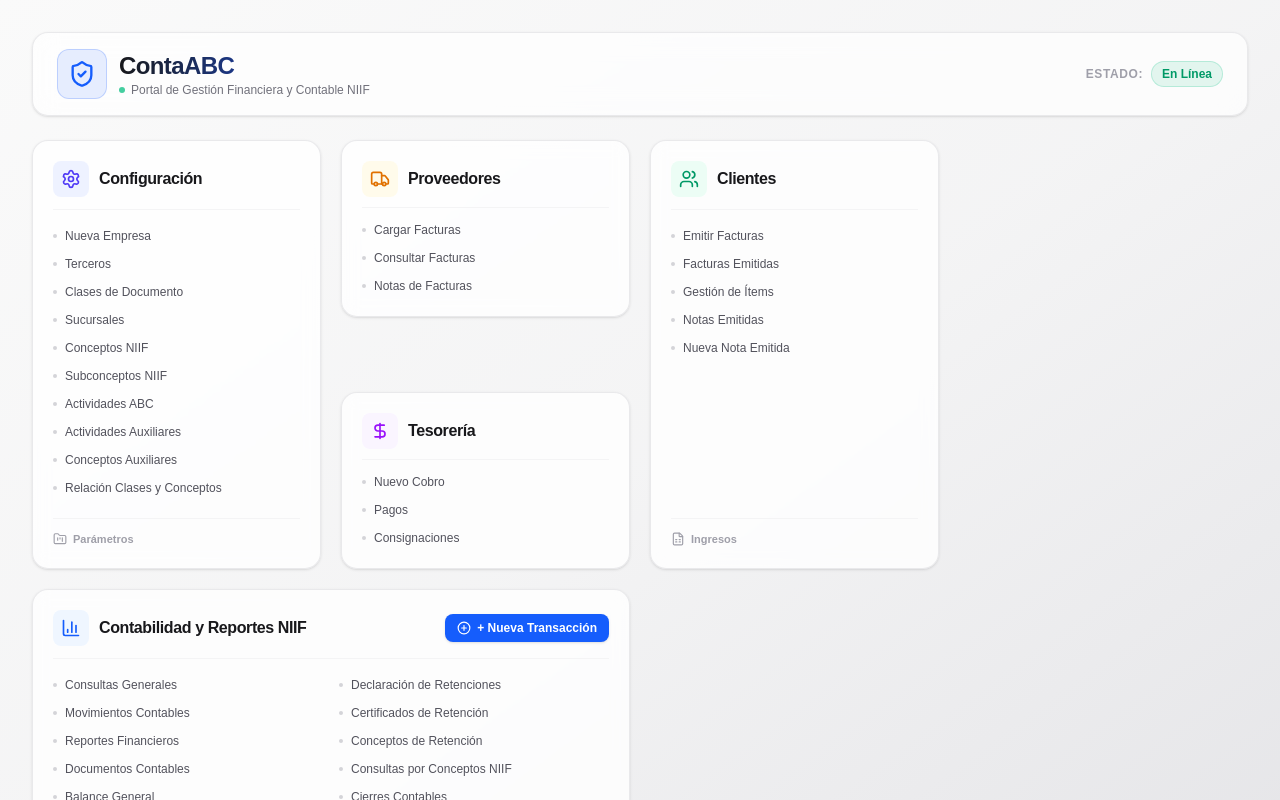
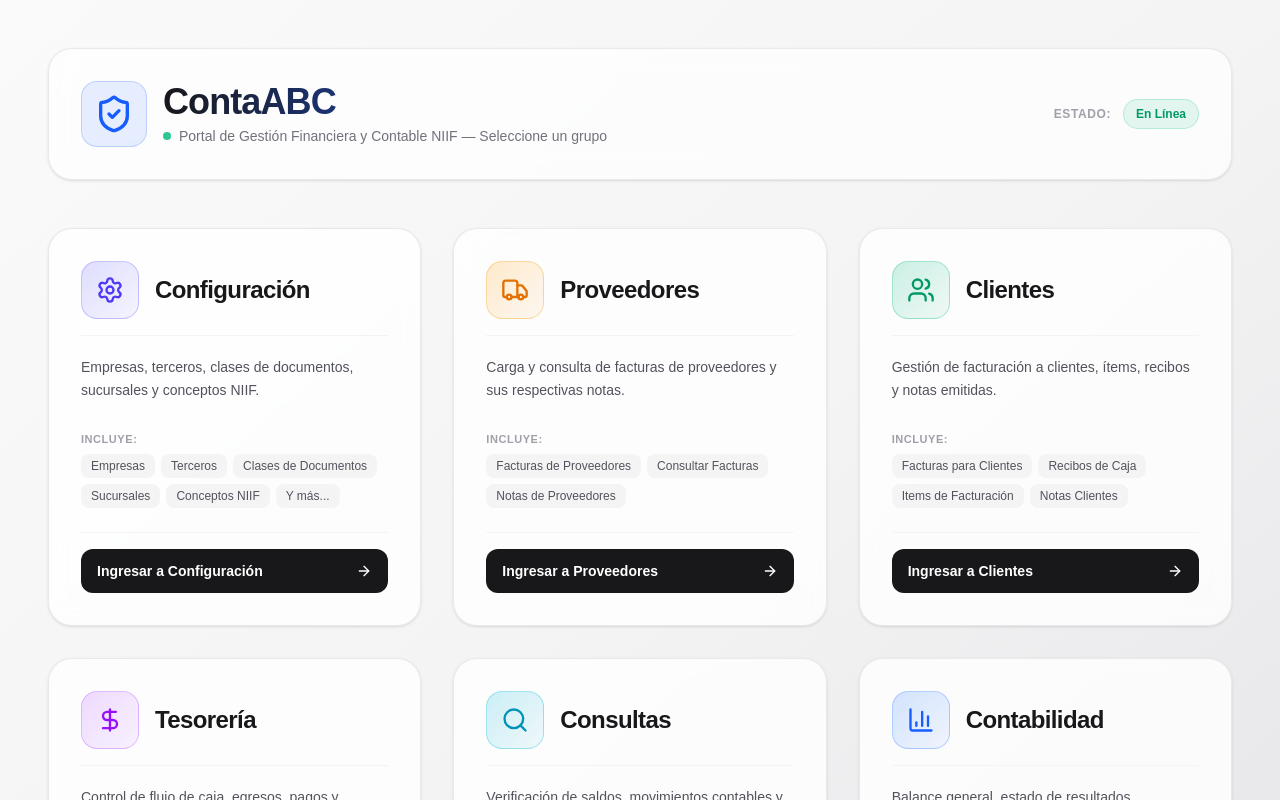
Before and after one commit to ContaABC/APPCONTAABC, a Next.js app: page / in a window 1280 px wide. Shown: the top 800 px of the page. Built offline with nearby package versions, Linux system fonts and the light colour scheme.

Commit message:
Optimizar dashboard principal en 4 columnas compactas sin scroll

```diff
--- a/app/page.tsx
+++ b/app/page.tsx
@@ -5,243 +5,142 @@ import {
   Truck,
   DollarSign,
   BarChart3,
+  Search,
   ShieldCheck,
   ArrowRight,
-  PlusCircle,
-  FileSpreadsheet,
-  FolderKanban
+  FolderTree
 } from "lucide-react";
 
 export default function Home() {
+  // Definición de los 6 grupos principales con sus rutas y descripciones basadas en tu menú
+  const grupos = [
+    {
+      nombre: "Configuración",
+      descripcion: "Empresas, terceros, clases de documentos, sucursales y conceptos NIIF.",
+      ruta: "#configuracion", // O puedes crear una ruta dedicada como /modulos/configuracion
+      icono: Settings,
+      color: "from-indigo-500/20 to-indigo-600/5 text-indigo-600 dark:text-indigo-400 border-indigo-500/30",
+      elementos: ["Empresas", "Terceros", "Clases de Documentos", "Sucursales", "Conceptos NIIF", "Y más..."]
+    },
+    {
+      nombre: "Proveedores",
+      descripcion: "Carga y consulta de facturas de proveedores y sus respectivas notas.",
+      ruta: "#proveedores",
+      icono: Truck,
+      color: "from-amber-500/20 to-amber-600/5 text-amber-600 dark:text-amber-400 border-amber-500/30",
+      elementos: ["Facturas de Proveedores", "Consultar Facturas", "Notas de Proveedores"]
+    },
+    {
+      nombre: "Clientes",
+      descripcion: "Gestión de facturación a clientes, ítems, recibos y notas emitidas.",
+      ruta: "#clientes",
+      icono: Users,
+      color: "from-emerald-500/20 to-emerald-600/5 text-emerald-600 dark:text-emerald-400 border-emerald-500/30",
+      elementos: ["Facturas para Clientes", "Recibos de Caja", "Items de Facturación", "Notas Clientes"]
+    },
+    {
+      nombre: "Tesorería",
+      descripcion: "Control de flujo de caja, egresos, pagos y consignaciones bancarias.",
+      ruta: "#tesoreria",
+      icono: DollarSign,
+      color: "from-purple-500/20 to-purple-600/5 text-purple-600 dark:text-purple-400 border-purple-500/30",
+      elementos: ["Egresos", "Consignaciones", "Pagos"]
+    },
+    {
+      nombre: "Consultas",
+      descripcion: "Verificación de saldos, movimientos contables y reportes detallados.",
+      ruta: "#consultas",
+      icono: Search,
+      color: "from-cyan-500/20 to-cyan-600/5 text-cyan-600 dark:text-cyan-400 border-cyan-500/30",
+      elementos: ["Consulta de Saldos", "Movimientos", "Reportes Contables", "Conceptos NIIF"]
+    },
+    {
+      nombre: "Contabilidad",
+      descripcion: "Balance general, estado de resultados, retenciones y cierres contables.",
+      ruta: "#contabilidad",
+      icono: BarChart3,
+      color: "from-blue-500/20 to-blue-600/5 text-blue-600 dark:text-blue-400 border-blue-500/30",
+      elementos: ["Balance General", "Estado de Resultados", "Declaración Retenciones", "Cierres"]
+    },
+  ];
+
   return (
-    <main className="min-h-screen bg-gradient-to-br from-zinc-50 via-zinc-100 to-zinc-200 dark:from-zinc-950 dark:via-zinc-900 dark:to-zinc-950 text-zinc-900 dark:text-zinc-100 p-4 md:p-8 transition-colors duration-300">
+    <main className="min-h-screen bg-gradient-to-br from-zinc-50 via-zinc-100 to-zinc-200 dark:from-zinc-950 dark:via-zinc-900 dark:to-zinc-950 text-zinc-900 dark:text-zinc-100 p-6 md:p-12 transition-colors duration-300">
 
-      {/* Encabezado Principal Compacto */}
-      <header className="max-w-7xl mx-auto mb-6 backdrop-blur-md bg-white/70 dark:bg-zinc-900/70 border border-zinc-200/80 dark:border-zinc-800/80 px-6 py-4 rounded-2xl shadow-sm flex flex-col md:flex-row justify-between items-start md:items-center gap-4">
-        <div className="flex items-center gap-3">
-          <div className="p-2.5 bg-blue-600/10 dark:bg-blue-500/10 rounded-xl border border-blue-600/20 text-blue-600 dark:text-blue-400">
-            <ShieldCheck className="w-7 h-7" />
+      {/* Encabezado Principal */}
+      <header className="max-w-7xl mx-auto mb-12 backdrop-blur-md bg-white/70 dark:bg-zinc-900/70 border border-zinc-200/80 dark:border-zinc-800/80 p-8 rounded-3xl shadow-sm flex flex-col md:flex-row justify-between items-start md:items-center gap-6">
+        <div className="flex items-center gap-4">
+          <div className="p-3 bg-blue-600/10 dark:bg-blue-500/10 rounded-2xl border border-blue-600/20 text-blue-600 dark:text-blue-400">
+            <ShieldCheck className="w-10 h-10" />
           </div>
           <div>
-            <h1 className="text-2xl font-extrabold tracking-tight bg-gradient-to-r from-zinc-900 via-blue-900 to-zinc-700 dark:from-white dark:via-blue-200 dark:to-zinc-400 bg-clip-text text-transparent">
+            <h1 className="text-3xl md:text-4xl font-extrabold tracking-tight bg-gradient-to-r from-zinc-900 via-blue-900 to-zinc-700 dark:from-white dark:via-blue-200 dark:to-zinc-400 bg-clip-text text-transparent">
               ContaABC
             </h1>
-            <p className="text-xs font-medium text-zinc-500 dark:text-zinc-400 flex items-center gap-1.5">
-              <span className="inline-block w-1.5 h-1.5 rounded-full bg-emerald-500 animate-pulse"></span>
-              Portal de Gestión Financiera y Contable NIIF
+            <p className="text-sm font-medium text-zinc-500 dark:text-zinc-400 mt-1 flex items-center gap-2">
+              <span className="inline-block w-2 h-2 rounded-full bg-emerald-500 animate-pulse"></span>
+              Portal de Gestión Financiera y Contable NIIF — Seleccione un grupo
             </p>
           </div>
         </div>
 
-        <div className="flex items-center gap-2">
-          <span className="text-xs uppercase tracking-wider text-zinc-400 font-semibold hidden sm:inline">Estado:</span>
-          <span className="text-xs font-bold text-emerald-600 dark:text-emerald-400 bg-emerald-500/10 px-2.5 py-1 rounded-full border border-emerald-500/20">En Línea</span>
+        <div className="flex items-center gap-3">
+          <span className="text-xs uppercase tracking-wider text-zinc-400 font-semibold">Estado:</span>
+          <span className="text-xs font-bold text-emerald-600 dark:text-emerald-400 bg-emerald-500/10 px-3 py-1.5 rounded-full border border-emerald-500/20">En Línea</span>
         </div>
       </header>
 
-      {/* Cuadrícula optimizada: 4 columnas en pantallas grandes para evitar scroll */}
-      <div className="max-w-7xl mx-auto grid grid-cols-1 md:grid-cols-2 lg:grid-cols-4 gap-5">
-
-        {/* GRUPO 1: CONFIGURACIÓN (Compacto) */}
-        <div className="group bg-white/80 dark:bg-zinc-900/80 backdrop-blur-sm rounded-2xl border border-zinc-200/80 dark:border-zinc-800/80 p-5 shadow-sm hover:shadow-md hover:border-indigo-500/30 transition-all duration-300 flex flex-col justify-between">
+      {/* Cuadrícula de Grupos Principales */}
+      <div className="max-w-7xl mx-auto grid grid-cols-1 md:grid-cols-2 lg:grid-cols-3 gap-8">
+        {grupos.map((grupo, index) => {
+          const IconComponent = grupo.icono;
+          return (
+            <div
+              key={index}
+              className="group bg-white/80 dark:bg-zinc-900/80 backdrop-blur-sm rounded-3xl border border-zinc-200/80 dark:border-zinc-800/80 p-8 shadow-sm hover:shadow-xl hover:border-blue-500/40 transition-all duration-300 flex flex-col justify-between"
+            >
               <div>
-            <div className="flex items-center gap-2.5 mb-4 pb-3 border-b border-zinc-100 dark:border-zinc-800">
-              <div className="p-2 bg-indigo-50 dark:bg-indigo-950/50 rounded-lg text-indigo-600 dark:text-indigo-400">
-                <Settings className="w-5 h-5" />
+                {/* Icono y Título */}
+                <div className="flex items-center gap-4 mb-5 pb-4 border-b border-zinc-100 dark:border-zinc-800">
+                  <div className={`p-3.5 rounded-2xl border bg-gradient-to-br ${grupo.color}`}>
+                    <IconComponent className="w-7 h-7" />
                   </div>
-              <h2 className="text-base font-bold tracking-tight">Configuración</h2>
-            </div>
-            <ul className="space-y-2 text-xs font-medium">
-              {[
-                { name: "Nueva Empresa", href: "/api/empresas/nueva" },
-                { name: "Terceros", href: "/terceros" },
-                { name: "Clases de Documento", href: "/configuracion/clases-documento" },
-                { name: "Sucursales", href: "/Sucursales" },
-                { name: "Conceptos NIIF", href: "/ConceptosNiif" },
-                { name: "Subconceptos NIIF", href: "/subconceptos_niif" },
-                { name: "Actividades ABC", href: "/ActividadesABC" },
-                { name: "Actividades Auxiliares", href: "/actividades_auxiliares" },
-                { name: "Conceptos Auxiliares", href: "/conceptos_auxiliares" },
-                { name: "Relación Clases y Conceptos", href: "/clase_documento_conceptos" },
-              ].map((item, idx) => (
-                <li key={idx}>
-                  <Link href={item.href} className="group/link text-zinc-600 dark:text-zinc-400 hover:text-indigo-600 dark:hover:text-indigo-400 transition flex items-center justify-between py-0.5">
-                    <span className="flex items-center gap-2 truncate">
-                      <span className="w-1 h-1 rounded-full bg-zinc-300 dark:bg-zinc-700 group-hover/link:bg-indigo-600 transition-colors"></span>
-                      <span className="truncate">{item.name}</span>
-                    </span>
-                    <ArrowRight className="w-3 h-3 opacity-0 -translate-x-1 group-hover/link:opacity-100 group-hover/link:translate-x-0 transition-all text-indigo-600 dark:text-indigo-400 flex-shrink-0" />
-                  </Link>
-                </li>
-              ))}
-            </ul>
-          </div>
-          <div className="mt-5 pt-3 border-t border-zinc-100 dark:border-zinc-800/80 text-[11px] font-semibold text-zinc-400 flex items-center gap-1.5">
-            <FolderKanban className="w-3.5 h-3.5" /> Parámetros
+                  <div>
+                    <h2 className="text-2xl font-bold tracking-tight">{grupo.nombre}</h2>
                   </div>
                 </div>
 
-        {/* GRUPO 2 & 3 UNIDOS / COMPACTOS: PROVEEDORES Y TESORERÍA */}
-        <div className="space-y-5 flex flex-col justify-between">
+                {/* Descripción */}
+                <p className="text-sm text-zinc-600 dark:text-zinc-400 mb-6 leading-relaxed">
+                  {grupo.descripcion}
+                </p>
 
-          {/* Proveedores */}
-          <div className="group bg-white/80 dark:bg-zinc-900/80 backdrop-blur-sm rounded-2xl border border-zinc-200/80 dark:border-zinc-800/80 p-5 shadow-sm hover:shadow-md hover:border-amber-500/30 transition-all duration-300">
-            <div className="flex items-center gap-2.5 mb-3 pb-2.5 border-b border-zinc-100 dark:border-zinc-800">
-              <div className="p-2 bg-amber-50 dark:bg-amber-950/50 rounded-lg text-amber-600 dark:text-amber-400">
-                <Truck className="w-5 h-5" />
+                {/* Vista previa de opciones */}
+                <div className="space-y-1.5 mb-6">
+                  <span className="text-[11px] font-bold uppercase tracking-wider text-zinc-400">Incluye:</span>
+                  <div className="flex flex-wrap gap-1.5 pt-1">
+                    {grupo.elementos.map((el, i) => (
+                      <span key={i} className="text-xs bg-zinc-100 dark:bg-zinc-800 text-zinc-600 dark:text-zinc-300 px-2.5 py-1 rounded-lg">
+                        {el}
+                      </span>
+                    ))}
                   </div>
-              <h2 className="text-base font-bold tracking-tight">Proveedores</h2>
-            </div>
-            <ul className="space-y-2 text-xs font-medium">
-              {[
-                { name: "Cargar Facturas", href: "/facturas/cargar" },
-                { name: "Consultar Facturas", href: "/facturas/consultar" },
-                { name: "Notas de Facturas", href: "/facturas/notas" },
-              ].map((item, idx) => (
-                <li key={idx}>
-                  <Link href={item.href} className="group/link text-zinc-600 dark:text-zinc-400 hover:text-amber-600 dark:hover:text-amber-400 transition flex items-center justify-between py-0.5">
-                    <span className="flex items-center gap-2 truncate">
-                      <span className="w-1 h-1 rounded-full bg-zinc-300 dark:bg-zinc-700 group-hover/link:bg-amber-600 transition-colors"></span>
-                      <span className="truncate">{item.name}</span>
-                    </span>
-                    <ArrowRight className="w-3 h-3 opacity-0 -translate-x-1 group-hover/link:opacity-100 group-hover/link:translate-x-0 transition-all text-amber-600 dark:text-amber-400 flex-shrink-0" />
-                  </Link>
-                </li>
-              ))}
-            </ul>
-          </div>
-
-          {/* Tesorería */}
-          <div className="group bg-white/80 dark:bg-zinc-900/80 backdrop-blur-sm rounded-2xl border border-zinc-200/80 dark:border-zinc-800/80 p-5 shadow-sm hover:shadow-md hover:border-purple-500/30 transition-all duration-300">
-            <div className="flex items-center gap-2.5 mb-3 pb-2.5 border-b border-zinc-100 dark:border-zinc-800">
-              <div className="p-2 bg-purple-50 dark:bg-purple-950/50 rounded-lg text-purple-600 dark:text-purple-400">
-                <DollarSign className="w-5 h-5" />
-              </div>
-              <h2 className="text-base font-bold tracking-tight">Tesorería</h2>
-            </div>
-            <ul className="space-y-2 text-xs font-medium">
-              {[
-                { name: "Nuevo Cobro", href: "/cobros/nuevo" },
-                { name: "Pagos", href: "/tesoreria/pagos" },
-                { name: "Consignaciones", href: "/tesoreria/consignaciones" },
-              ].map((item, idx) => (
-                <li key={idx}>
-                  <Link href={item.href} className="group/link text-zinc-600 dark:text-zinc-400 hover:text-purple-600 dark:hover:text-purple-400 transition flex items-center justify-between py-0.5">
-                    <span className="flex items-center gap-2 truncate">
-                      <span className="w-1 h-1 rounded-full bg-zinc-300 dark:bg-zinc-700 group-hover/link:bg-purple-600 transition-colors"></span>
-                      <span className="truncate">{item.name}</span>
-                    </span>
-                    <ArrowRight className="w-3 h-3 opacity-0 -translate-x-1 group-hover/link:opacity-100 group-hover/link:translate-x-0 transition-all text-purple-600 dark:text-purple-400 flex-shrink-0" />
-                  </Link>
-                </li>
-              ))}
-            </ul>
-          </div>
-
-        </div>
-
-        {/* GRUPO 4: CLIENTES */}
-        <div className="group bg-white/80 dark:bg-zinc-900/80 backdrop-blur-sm rounded-2xl border border-zinc-200/80 dark:border-zinc-800/80 p-5 shadow-sm hover:shadow-md hover:border-emerald-500/30 transition-all duration-300 flex flex-col justify-between">
-          <div>
-            <div className="flex items-center gap-2.5 mb-4 pb-3 border-b border-zinc-100 dark:border-zinc-800">
-              <div className="p-2 bg-emerald-50 dark:bg-emerald-950/50 rounded-lg text-emerald-600 dark:text-emerald-400">
-                <Users className="w-5 h-5" />
-              </div>
-              <h2 className="text-base font-bold tracking-tight">Clientes</h2>
-            </div>
-            <ul className="space-y-2 text-xs font-medium">
-              {[
-                { name: "Emitir Facturas", href: "/facturas/emitir" },
-                { name: "Facturas Emitidas", href: "/facturas-emitidas" },
-                { name: "Gestión de Ítems", href: "/items" },
-                { name: "Notas Emitidas", href: "/notas-emitidas" },
-                { name: "Nueva Nota Emitida", href: "/notas-emitidas/nueva" },
-              ].map((item, idx) => (
-                <li key={idx}>
-                  <Link href={item.href} className="group/link text-zinc-600 dark:text-zinc-400 hover:text-emerald-600 dark:hover:text-emerald-400 transition flex items-center justify-between py-0.5">
-                    <span className="flex items-center gap-2 truncate">
-                      <span className="w-1 h-1 rounded-full bg-zinc-300 dark:bg-zinc-700 group-hover/link:bg-emerald-600 transition-colors"></span>
-                      <span className="truncate">{item.name}</span>
-                    </span>
-                    <ArrowRight className="w-3 h-3 opacity-0 -translate-x-1 group-hover/link:opacity-100 group-hover/link:translate-x-0 transition-all text-emerald-600 dark:text-emerald-400 flex-shrink-0" />
-                  </Link>
-                </li>
-              ))}
-            </ul>
-          </div>
-          <div className="mt-5 pt-3 border-t border-zinc-100 dark:border-zinc-800/80 text-[11px] font-semibold text-zinc-400 flex items-center gap-1.5">
-            <FileSpreadsheet className="w-3.5 h-3.5" /> Ingresos
                 </div>
               </div>
 
-        {/* GRUPO 5: CONTABILIDAD Y REPORTES NIIF (Ocupa 2 columnas en pantallas grandes para equilibrar) */}
-        <div className="group bg-white/80 dark:bg-zinc-900/80 backdrop-blur-sm rounded-2xl border border-zinc-200/80 dark:border-zinc-800/80 p-5 shadow-sm hover:shadow-md hover:border-blue-500/30 transition-all duration-300 flex flex-col justify-between lg:col-span-2">
-          <div>
-            <div className="flex flex-col sm:flex-row justify-between items-start sm:items-center gap-3 mb-4 pb-3 border-b border-zinc-100 dark:border-zinc-800">
-              <div className="flex items-center gap-2.5">
-                <div className="p-2 bg-blue-50 dark:bg-blue-950/50 rounded-lg text-blue-600 dark:text-blue-400">
-                  <BarChart3 className="w-5 h-5" />
-                </div>
-                <h2 className="text-base font-bold tracking-tight">Contabilidad y Reportes NIIF</h2>
-              </div>
-
-              {/* Botón de Nueva Transacción integrado de manera compacta */}
+              {/* Botón de Acceso */}
+              <div className="pt-4 border-t border-zinc-100 dark:border-zinc-800">
                 <Link
-                href="/transacciones/nueva"
-                className="bg-blue-600 hover:bg-blue-700 text-white px-3 py-1.5 rounded-lg font-semibold text-xs transition shadow-sm hover:shadow-blue-500/25 flex items-center gap-1.5"
+                  href={grupo.ruta}
+                  className="w-full bg-zinc-900 hover:bg-blue-600 dark:bg-zinc-800 dark:hover:bg-blue-600 text-white py-3 px-4 rounded-xl font-semibold text-sm transition-all duration-300 flex items-center justify-between group-hover:shadow-md"
                 >
-                <PlusCircle className="w-3.5 h-3.5" />
-                <span>+ Nueva Transacción</span>
+                  <span>Ingresar a {grupo.nombre}</span>
+                  <ArrowRight className="w-4 h-4 transition-transform group-hover:translate-x-1" />
                 </Link>
               </div>
-
-            <div className="grid grid-cols-1 sm:grid-cols-2 gap-x-4 gap-y-2 text-xs font-medium">
-              <ul className="space-y-2">
-                {[
-                  { name: "Consultas Generales", href: "/consultas" },
-                  { name: "Movimientos Contables", href: "/consultas/movimientos" },
-                  { name: "Reportes Financieros", href: "/consultas/reportes" },
-                  { name: "Documentos Contables", href: "/documentos" },
-                  { name: "Balance General", href: "/balance_general" },
-                  { name: "Estado de Resultados", href: "/estado-resultados" },
-                ].map((item, idx) => (
-                  <li key={idx}>
-                    <Link href={item.href} className="group/link text-zinc-600 dark:text-zinc-400 hover:text-blue-600 dark:hover:text-blue-400 transition flex items-center justify-between py-0.5">
-                      <span className="flex items-center gap-2 truncate">
-                        <span className="w-1 h-1 rounded-full bg-zinc-300 dark:bg-zinc-700 group-hover/link:bg-blue-600 transition-colors"></span>
-                        <span className="truncate">{item.name}</span>
-                      </span>
-                      <ArrowRight className="w-3 h-3 opacity-0 -translate-x-1 group-hover/link:opacity-100 group-hover/link:translate-x-0 transition-all text-blue-600 dark:text-blue-400 flex-shrink-0" />
-                    </Link>
-                  </li>
-                ))}
-              </ul>
-              <ul className="space-y-2">
-                {[
-                  { name: "Declaración de Retenciones", href: "/retenciones/declaracion" },
-                  { name: "Certificados de Retención", href: "/retenciones/Certificados" },
-                  { name: "Conceptos de Retención", href: "/retenciones/conceptos" },
-                  { name: "Consultas por Conceptos NIIF", href: "/consultas/conceptos_niif" },
-                  { name: "Cierres Contables", href: "/cierres" },
-                ].map((item, idx) => (
-                  <li key={idx}>
-                    <Link href={item.href} className="group/link text-zinc-600 dark:text-zinc-400 hover:text-blue-600 dark:hover:text-blue-400 transition flex items-center justify-between py-0.5">
-                      <span className="flex items-center gap-2 truncate">
-                        <span className="w-1 h-1 rounded-full bg-zinc-300 dark:bg-zinc-700 group-hover/link:bg-blue-600 transition-colors"></span>
-                        <span className="truncate">{item.name}</span>
-                      </span>
-                      <ArrowRight className="w-3 h-3 opacity-0 -translate-x-1 group-hover/link:opacity-100 group-hover/link:translate-x-0 transition-all text-blue-600 dark:text-blue-400 flex-shrink-0" />
-                    </Link>
-                  </li>
-                ))}
-              </ul>
             </div>
-          </div>
-          <div className="mt-5 pt-3 border-t border-zinc-100 dark:border-zinc-800/80 text-[11px] font-semibold text-zinc-400 flex items-center gap-1.5">
-            <BarChart3 className="w-3.5 h-3.5" /> Estructura Oficial NIIF, Retenciones y Cierres
-          </div>
-        </div>
-
+          );
+        })}
       </div>
     </main>
   );
```
Lines whose indentation alone changed are shown as unchanged.
